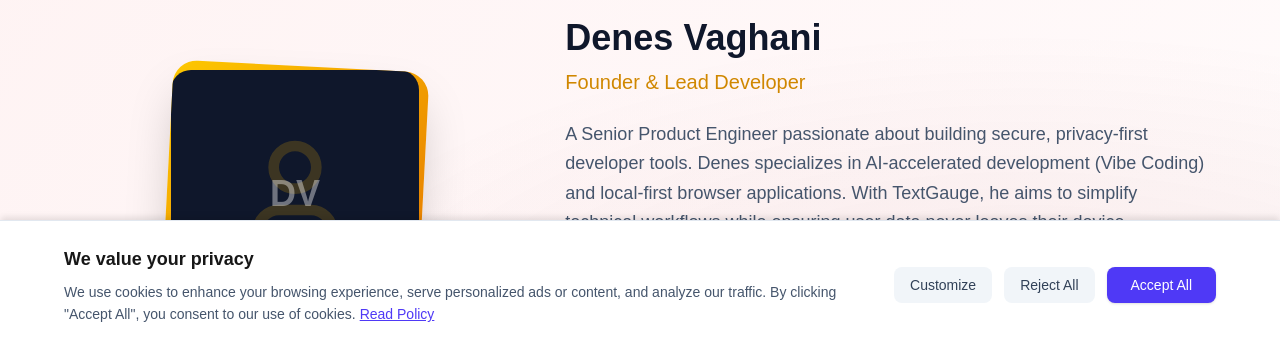
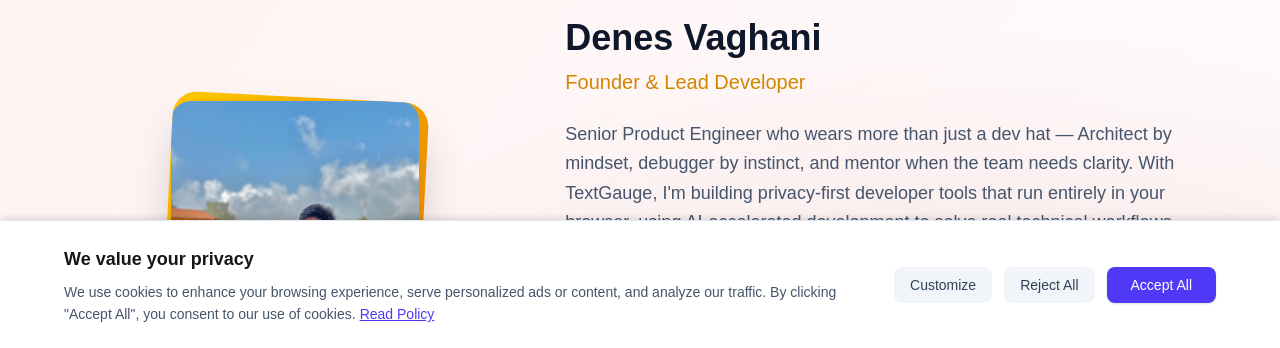
Before and after one commit to denesvaghani/textgauge-frontend, a Next.js app: page /team in a window 1280 px wide. Shown: the part 450-798 px from the top of the page. Built offline with nearby package versions, Linux system fonts and the light colour scheme; no server answers.

Commit message:
fix: Assign unique flower icons to all nav items for visual consistency
- Company section: About Us (Lilac), Team (Peony), Contact (Jasmine)
- Team page: Updated with actual profile photo and improved bio summary
- Added Technical Leadership skill to founder profile

```diff
--- a/src/app/team/TeamClient.tsx
+++ b/src/app/team/TeamClient.tsx
@@ -6,6 +6,7 @@ import { SmartHeroHeader } from "@/components/SmartHeroHeader";
 import { TrustPanel } from "@/components/TrustPanel";
 import { Linkedin, Mail, Twitter, ExternalLink, Code2, ShieldCheck, Heart, User } from "lucide-react";
 import { motion } from "framer-motion";
+import Image from "next/image";
 
 export function TeamClient() {
     const theme = flowerThemes.peony;
@@ -14,9 +15,11 @@ export function TeamClient() {
         name: "Denes Vaghani",
         role: "Founder & Lead Developer",
         email: "denesdvaghani9200@gmail.com",
-        linkedin: "https://www.linkedin.com/in/denesvaghani/", // Placeholder or real
-        summary: "A Senior Product Engineer passionate about building secure, privacy-first developer tools. Denes specializes in AI-accelerated development (Vibe Coding) and local-first browser applications. With TextGauge, he aims to simplify technical workflows while ensuring user data never leaves their device.",
-        skills: ["React/Next.js", "AI Engineering", "Data Privacy", "Full-Stack Dev"]
+        linkedin: "https://www.linkedin.com/in/denesvaghani/",
+        medium: "https://medium.com/@denes_vaghani",
+        profileImage: "/images/team/denes-vaghani.jpg",
+        summary: "Senior Product Engineer who wears more than just a dev hat — Architect by mindset, debugger by instinct, and mentor when the team needs clarity. With TextGauge, I'm building privacy-first developer tools that run entirely in your browser, using AI-accelerated development to solve real technical workflows without compromising data security.",
+        skills: ["React/Next.js", "AI Engineering", "Privacy-First Tools", "Spring Boot", "Full-Stack Dev", "Technical Leadership"]
     };
 
     const projectSocials = [
@@ -43,11 +46,14 @@ export function TeamClient() {
                                 className="relative"
                             >
                                 <div className="w-64 h-64 rounded-3xl bg-gradient-to-br from-yellow-400 to-amber-600 p-1 shadow-2xl rotate-3 overflow-hidden">
-                                    <div className="w-full h-full rounded-[20px] bg-slate-900 flex items-center justify-center -rotate-3 overflow-hidden">
-                                        <User className="text-yellow-500 w-32 h-32 opacity-20" />
-                                        <div className="absolute inset-0 flex items-center justify-center">
-                                             <span className="text-4xl font-bold text-white/40">DV</span>
-                                        </div>
+                                    <div className="w-full h-full rounded-[20px] overflow-hidden -rotate-3 relative">
+                                        <Image
+                                            src={founderData.profileImage}
+                                            alt={founderData.name}
+                                            fill
+                                            className="object-cover object-top"
+                                            priority
+                                        />
                                     </div>
                                 </div>
                                 {/* Decorative Badges */}
--- a/src/components/Navigation.tsx
+++ b/src/components/Navigation.tsx
@@ -41,9 +41,9 @@ const navCategories = {
         { href: "/url-encoder", label: "URL Encoder", image: flowerThemes.jasmine.image },
     ],
     "Company": [
-        { href: "/about", label: "About Us", image: flowerThemes.sunflower.image },
-        { href: "/team", label: "Team", image: flowerThemes.sunflower.image },
-        { href: "/contact", label: "Contact", image: flowerThemes.sunflower.image },
+        { href: "/about", label: "About Us", image: flowerThemes.lilac.image },
+        { href: "/team", label: "Team", image: flowerThemes.peony.image },
+        { href: "/contact", label: "Contact", image: flowerThemes.jasmine.image },
     ],
 };
 
```
Also changed, not shown: public/images/team/denes-vaghani.jpg (added).
